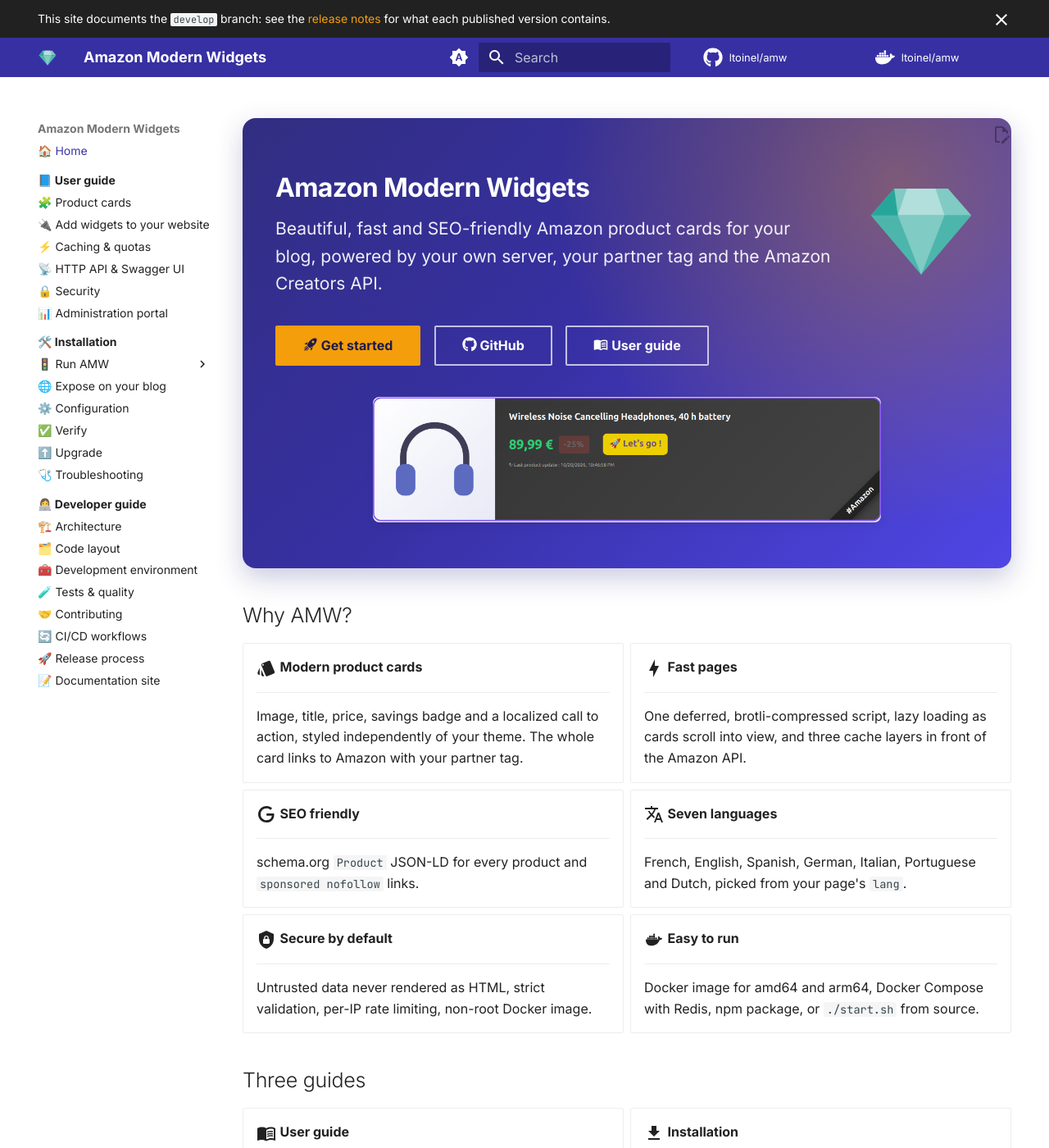
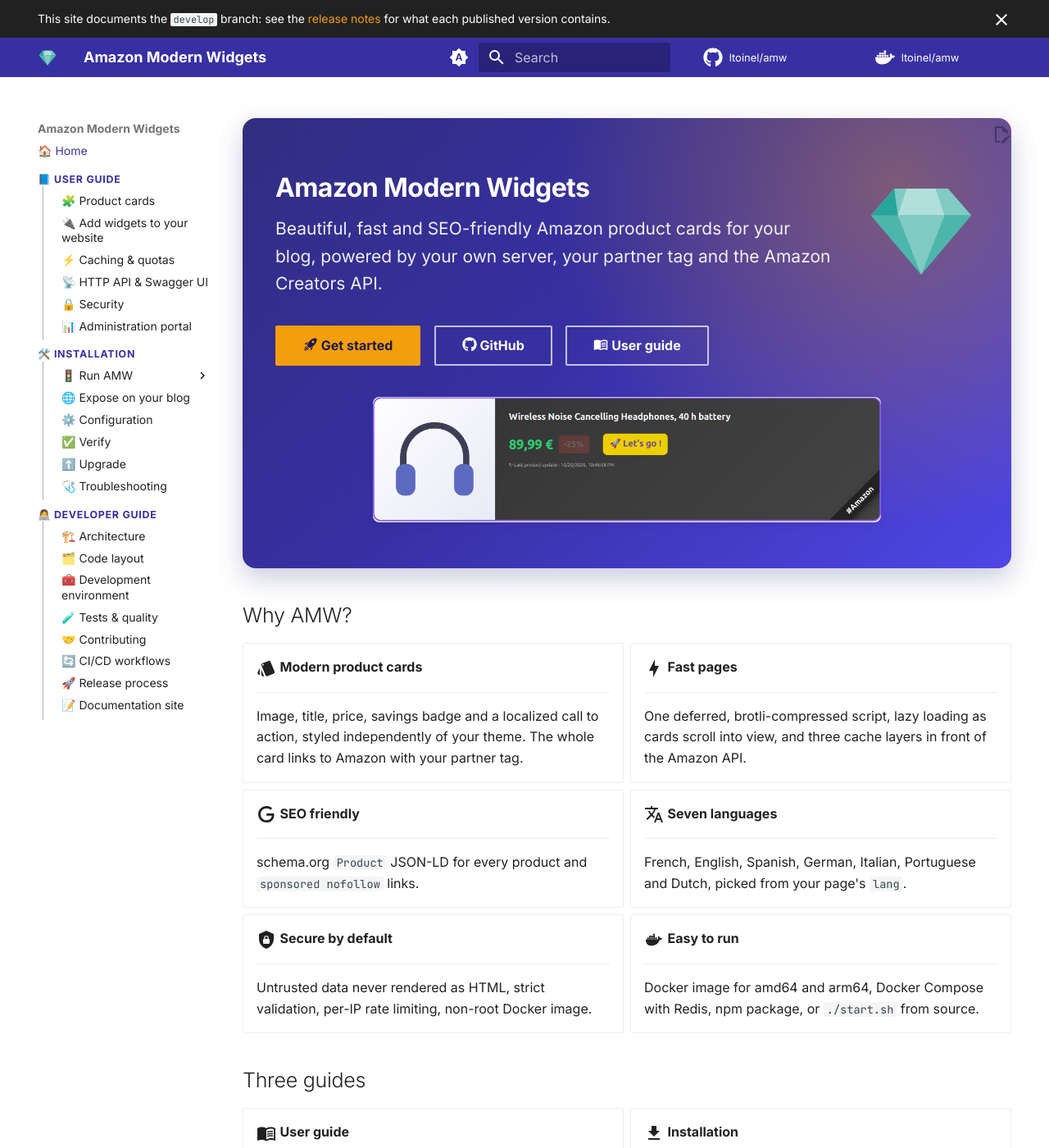
Before and after one commit to ltoinel/amw, an MkDocs documentation site: the page built from docs/index.md, in a window 1280 px wide and 1400 px high. Shown: the whole window at 82% size. Built offline with MkDocs 1.6.1 and Material for MkDocs 9.7.7, drawn with Linux system fonts in a browser that asks for light colours; comment, search, counter and statistics services are not loaded.

Commit message:
docs: distinguish navigation sections from their pages (#259)
Render section titles as small uppercase labels in the primary colour
and indent the pages of each section and nested group behind a thin
guide line, so the three levels of the sidebar read at a glance.

Closes #258

Co-authored-by: Ludovic Toinel <ltoinel@free.fr>
Co-authored-by: Claude Opus 5.5 (1M context) <noreply@anthropic.com>

```diff
--- a/docs/stylesheets/extra.css
+++ b/docs/stylesheets/extra.css
@@ -134,3 +134,29 @@
 .md-banner a {
   color: var(--md-accent-fg-color);
 }
+
+/* ---------- Sidebar: tell sections, pages and sub-pages apart ---------- */
+
+/* navigation.sections renders the three parts as groups whose title is barely
+   bolder than their pages, at the same indentation as Home. Desktop only: on
+   smaller screens the drawer already shows one level at a time. */
+@media screen and (min-width: 76.25em) {
+  .md-nav--primary > .md-nav__list > .md-nav__item--section > .md-nav__link {
+    color: var(--md-primary-fg-color);
+    font-size: 0.62rem;
+    font-weight: 700;
+    letter-spacing: 0.06em;
+    text-transform: uppercase;
+  }
+
+  [data-md-color-scheme="slate"] .md-nav--primary > .md-nav__list > .md-nav__item--section > .md-nav__link {
+    color: var(--md-typeset-a-color);
+  }
+
+  .md-nav--primary .md-nav__item--section > .md-nav,
+  .md-nav--primary .md-nav__item--nested:not(.md-nav__item--section) > .md-nav {
+    margin-left: 0.3rem;
+    padding-left: 0.5rem;
+    border-left: 0.05rem solid var(--md-default-fg-color--lighter);
+  }
+}
```
